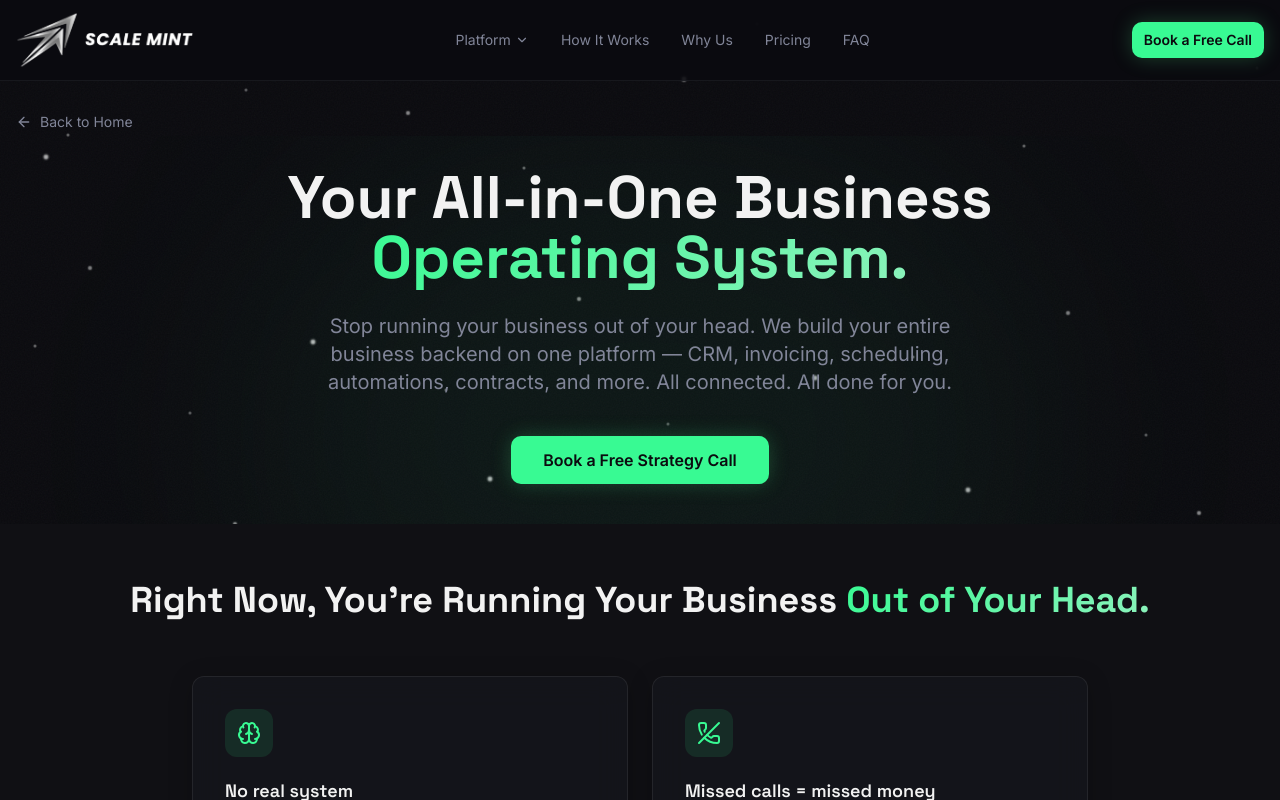
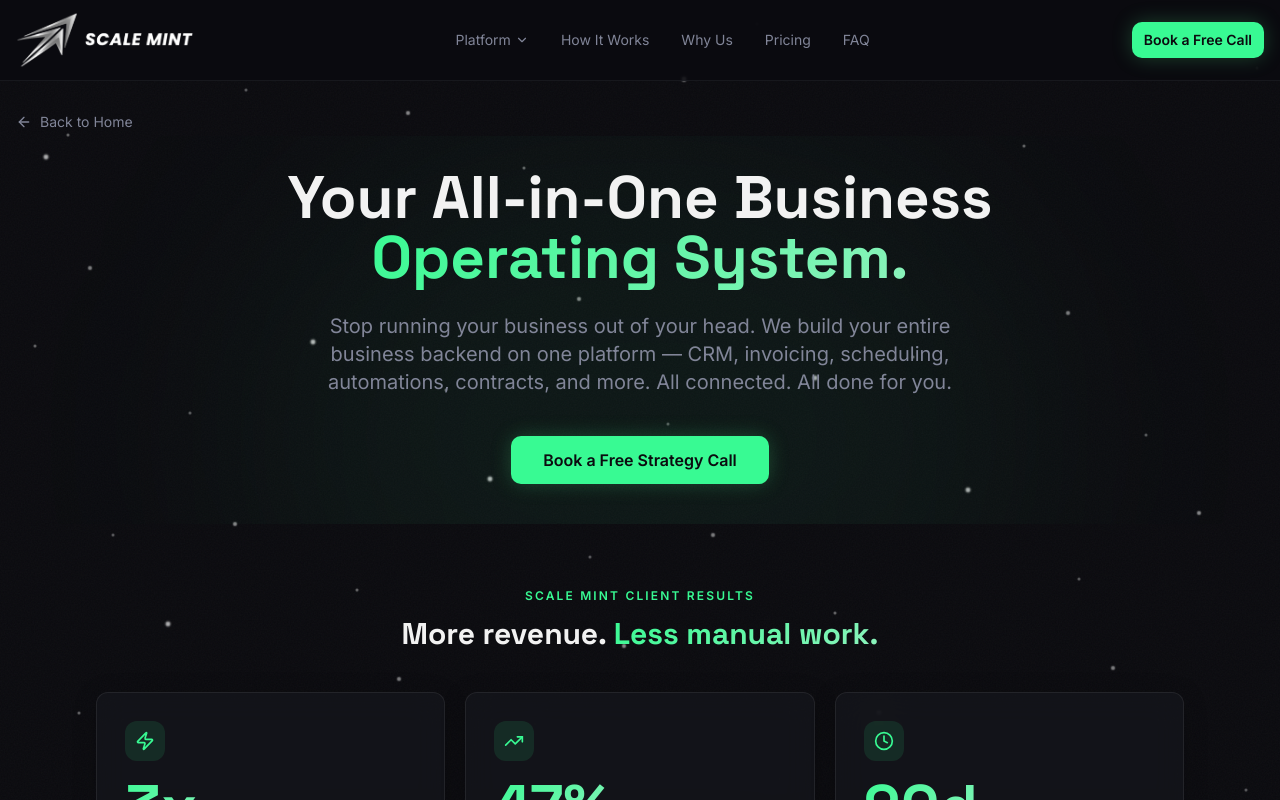
Before and after one commit to jcdammert/scale-mint, a Next.js app: page /business-software in a window 1280 px wide. Shown: the top 800 px of the page. Built offline with nearby package versions, Linux system fonts and the light colour scheme.

Commit message:
Move HomeStats from homepage to Business OS page
Co-Authored-By: Claude Opus 4.6 <noreply@anthropic.com>

```diff
--- a/src/app/business-software/page.tsx
+++ b/src/app/business-software/page.tsx
@@ -25,6 +25,7 @@ import {
 } from "lucide-react";
 import Link from "next/link";
 import { useIsMobile } from "@/hooks/useIsMobile";
+import HomeStats from "@/components/HomeStats";
 
 const painPoints = [
   {
@@ -209,6 +210,9 @@ export default function BusinessSoftwarePage() {
         </div>
       </section>
 
+      {/* ─── CLIENT RESULTS ─── */}
+      <HomeStats />
+
       {/* ─── THE PROBLEM ─── */}
       <section className="section-padding section-alt">
         <div className="container mx-auto">
--- a/src/app/page.tsx
+++ b/src/app/page.tsx
@@ -1,7 +1,6 @@
 import { Metadata } from "next";
 import Navbar from "@/components/Navbar";
 import HeroSection from "@/components/HeroSection";
-import HomeStats from "@/components/HomeStats";
 import ProblemSection from "@/components/ProblemSection";
 import ServicesSection from "@/components/ServicesSection";
 import PromoBanner from "@/components/PromoBanner";
@@ -23,7 +22,6 @@ export default function Home() {
     <div className="min-h-screen">
       <Navbar />
       <HeroSection />
-      <HomeStats />
       <ServicesSection />
       <PromoBanner />
       <ProblemSection />
```
